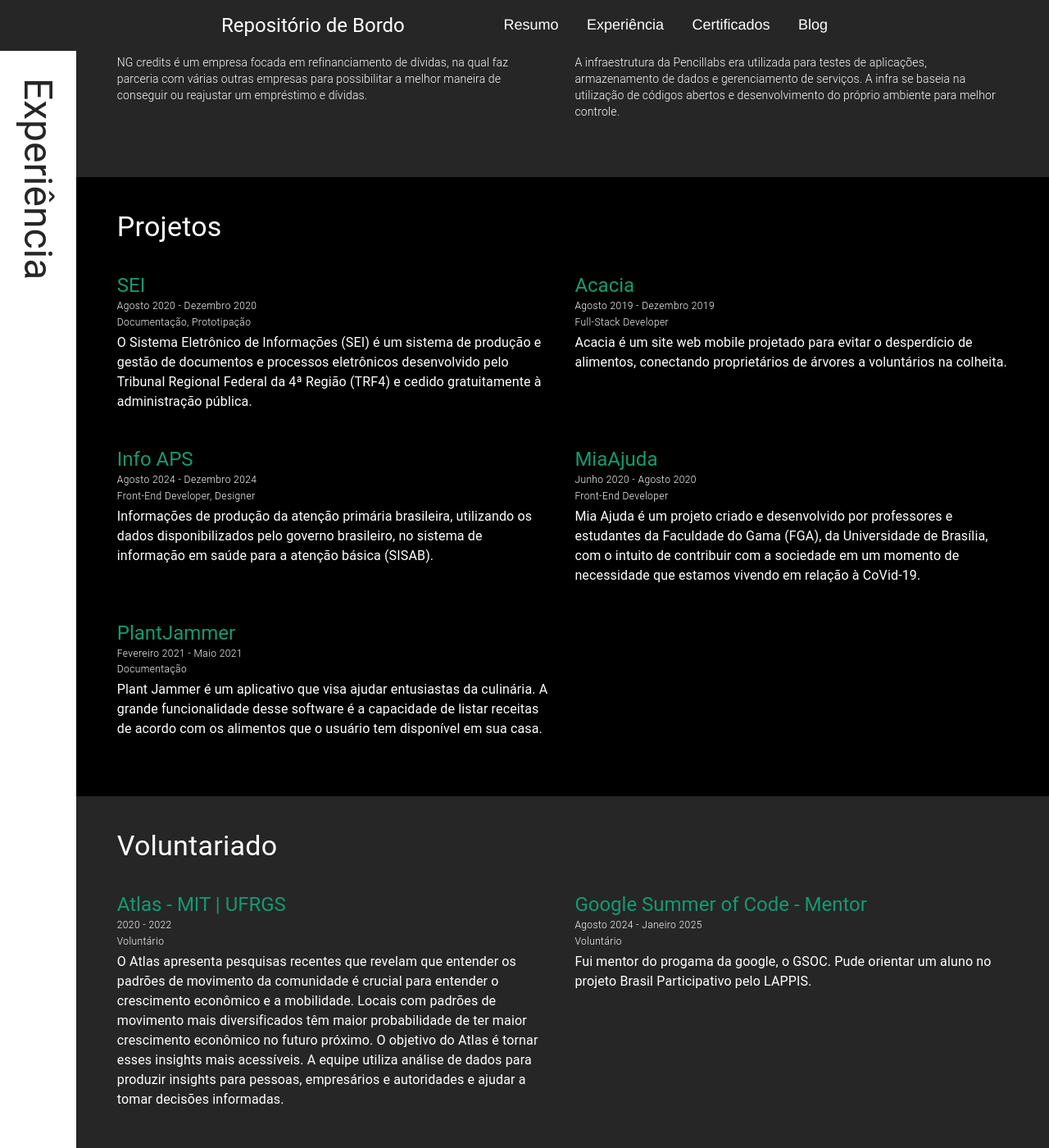
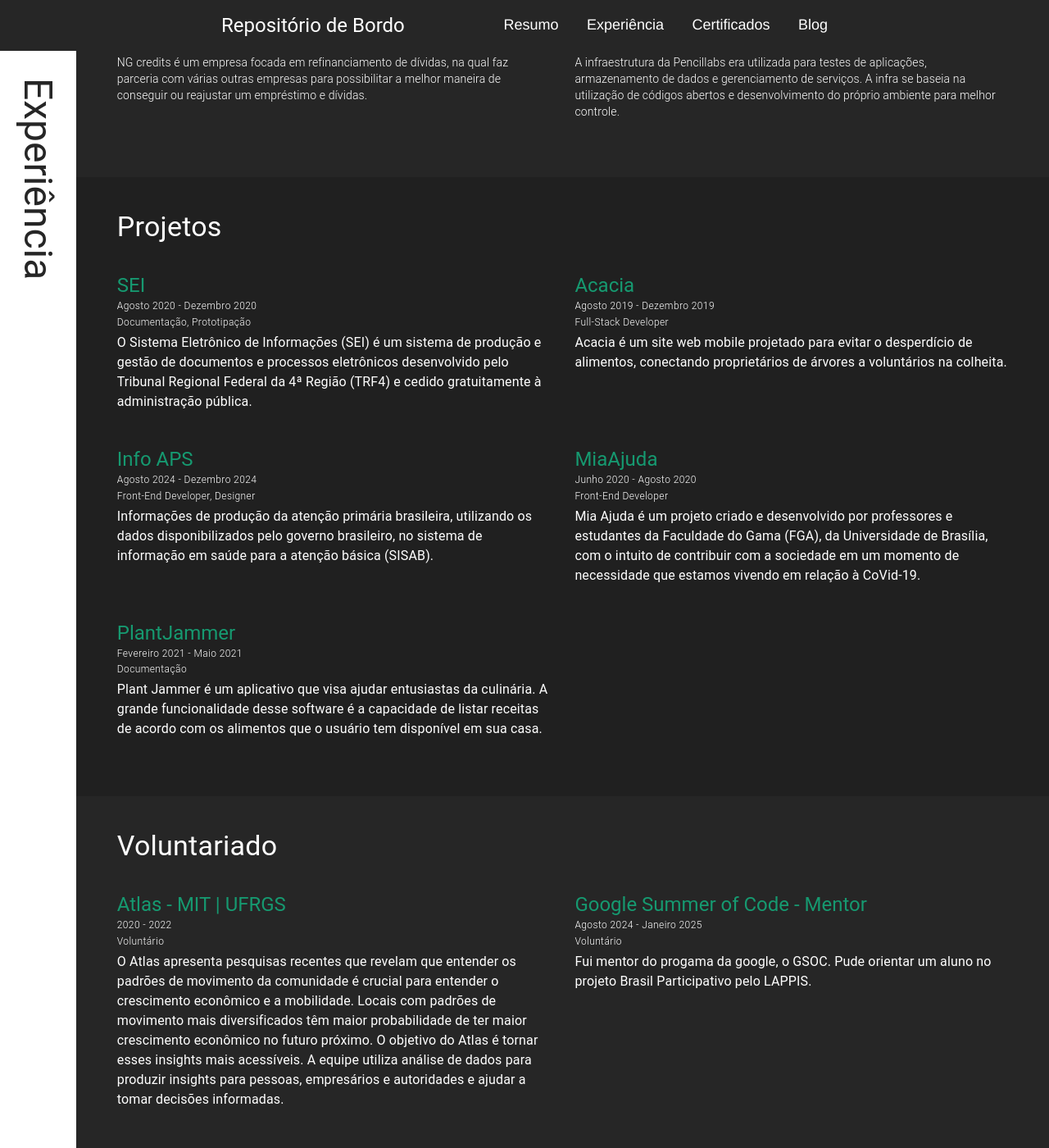
Before and after one commit to LeoSilvaGomes/repositorio-de-bordo, a Jekyll site: the page built from index.html, in a window 1280 px wide and 1400 px high, scrolled down 1369 px. Shown: the whole window at 82% size. Built offline with Jekyll 4.4.1, drawn with Linux system fonts in a browser that asks for light colours; nearby versions of some CDN libraries.

```diff
--- a/Gemfile
+++ b/Gemfile
@@ -7,7 +7,7 @@ gem "minima", "~> 2.0"
 
 group :jekyll_plugins do
   gem "jekyll-feed", "~> 0.6"
-  gem 'jekyll-archives', "~> 2.3"
+  gem 'jekyll-archives', "~> 2.3.0"
 end
 
 gem "webrick", "~> 1.8"
--- a/_sass/_base.scss
+++ b/_sass/_base.scss
@@ -423,6 +423,12 @@ table td {
   float: left;
   margin-bottom: 15px;
   padding-left: 15px;
+}
+
+.footer-col {
+  p {
+    margin: 0px;
+  }
 }
 
 .footer-col-1 {
--- a/_sass/_profissional.scss
+++ b/_sass/_profissional.scss
@@ -29,7 +29,7 @@
 }
 
 .project-section {
-    background-color: black;
+    background-color: #202020;
 }
 
 .profissional-details {
```
Also changed, not shown: .github/workflows/github-pages.yml (added).
